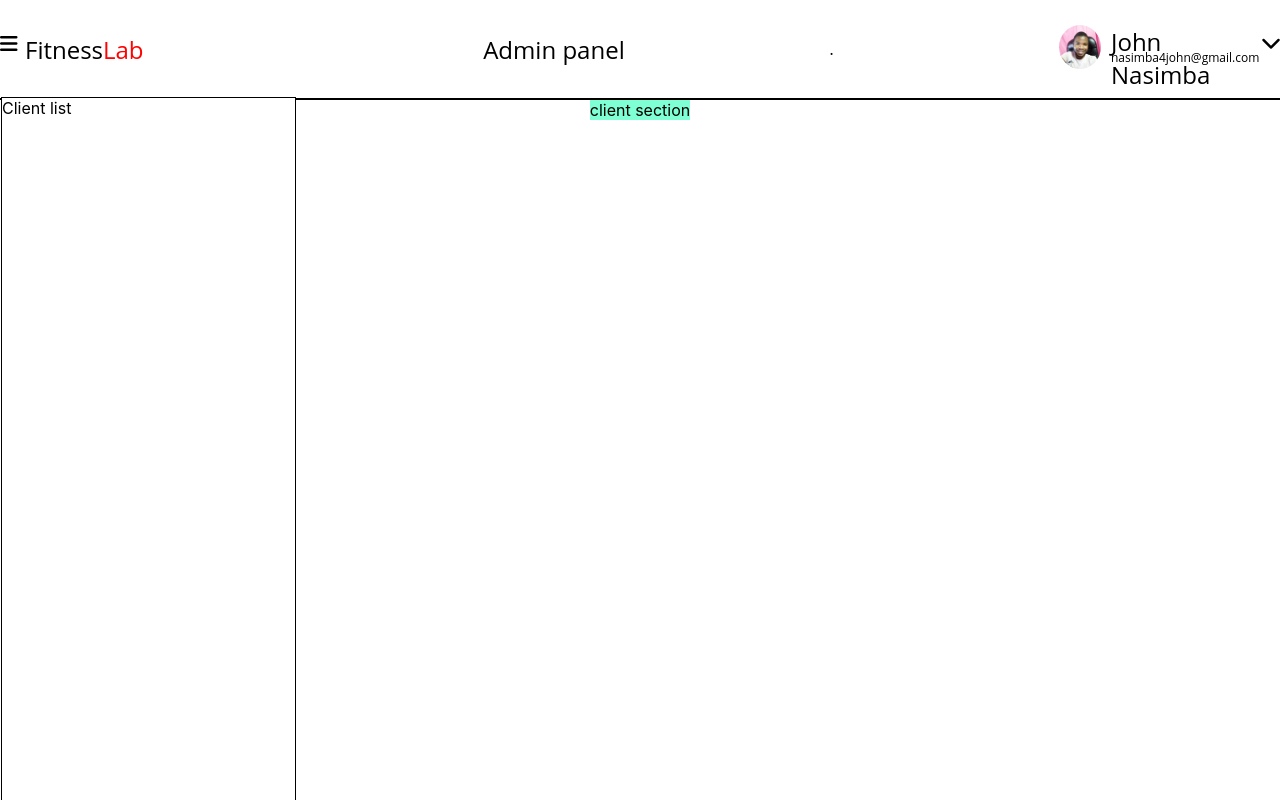
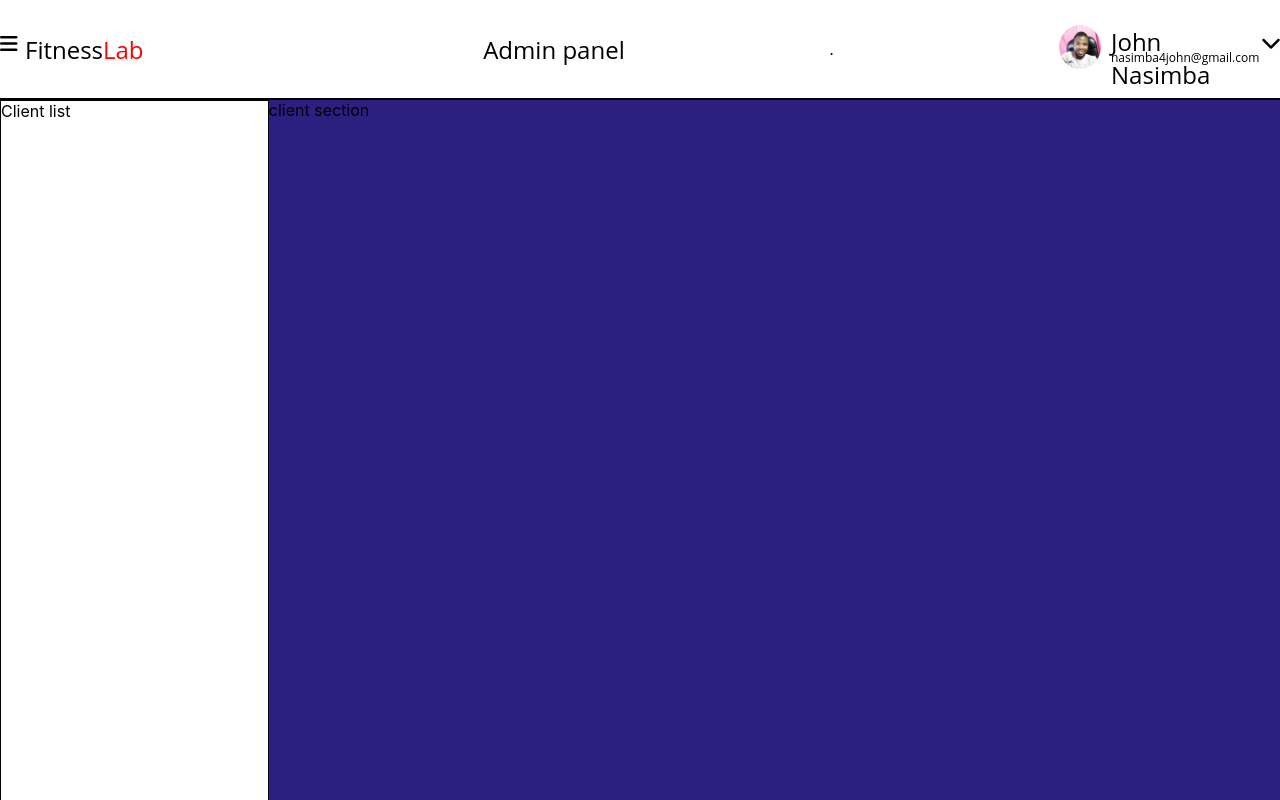
Before and after one commit to Johnnasimba/Admin-panel-clients-page, a React (Create React App) app: page / in a window 1280 px wide. Shown: the top 800 px of the page. Built offline with nearby package versions, Linux system fonts and the light colour scheme.

Commit message:
creating client container

```diff
--- a/src/App.css
+++ b/src/App.css
@@ -9,7 +9,10 @@
 
 }
 .client-container {
+    width: 100%;
+    height: 1900px;
     display: flex;
     flex-direction: row;
     flex-wrap: nowrap;
+    justify-content: space-between;
 }
--- a/src/App.js
+++ b/src/App.js
@@ -9,8 +9,8 @@ function App() {
     <div className="admin-panel-client-page">
       <Header />
       <div className="client-container">
-            <ClientList />
-            <ClientSection />
+            <ClientList className="client-list" />
+            <ClientSection className="client-section" />
       </div>
     </div>
   );
--- a/src/components/client-section/client-section.component.jsx
+++ b/src/components/client-section/client-section.component.jsx
@@ -4,7 +4,7 @@ import './client-section.style.css'
 
 const ClientSection = ()  => {
     return (
-        <div id="client-section">
+        <div className="client-section">
            client section
         </div>
     )
--- a/src/components/client-section/client-section.style.css
+++ b/src/components/client-section/client-section.style.css
@@ -1,6 +1,8 @@
 
 
-#client-section {
-    background-color: aquamarine;
-
+.client-section {
+    background-color: rgb(44, 31, 128);
+    width: 79%;
+    height: 1856px;
+    box-sizing: border-box;
 }
--- a/src/components/clients-list/client-list.component.jsx
+++ b/src/components/clients-list/client-list.component.jsx
@@ -4,7 +4,7 @@ import './client-list.style.css'
 
 const ClientList = ()  => {
     return (
-        <div id="client-list">
+        <div className="client-list">
             Client list
         </div>
     )
--- a/src/components/clients-list/client-list.style.css
+++ b/src/components/clients-list/client-list.style.css
@@ -1,13 +1,9 @@
 
-#client-list {
-    position: absolute;
-    width: 295px;
+.client-list {
+    background-color: #c43131;
+    width: 21%;
     height: 1856px;
-    left: 1px;
-    top: 97px;
-
     background: #FFFFFF;
     border: 1px solid #000000;
     box-sizing: border-box;
-
 }
```
